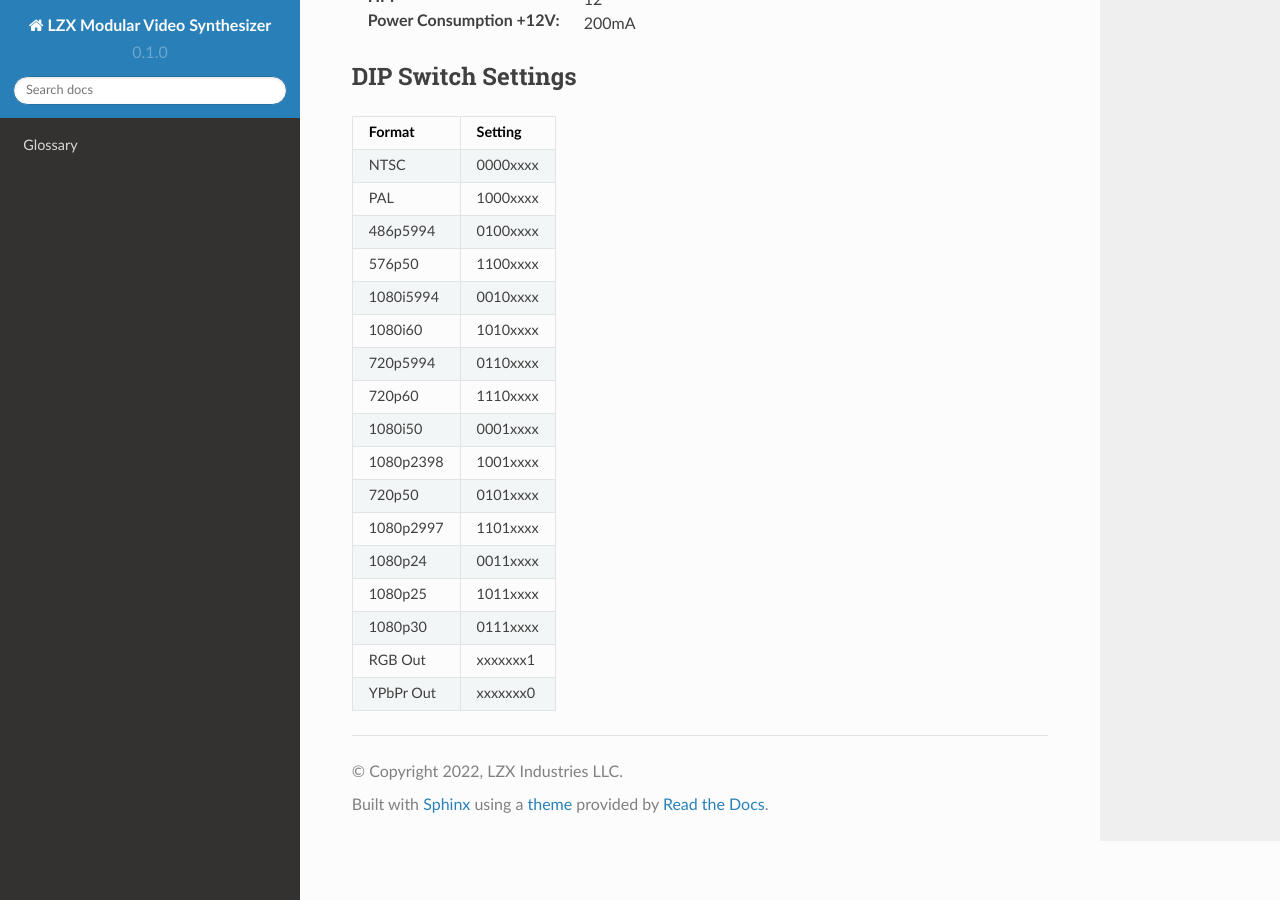
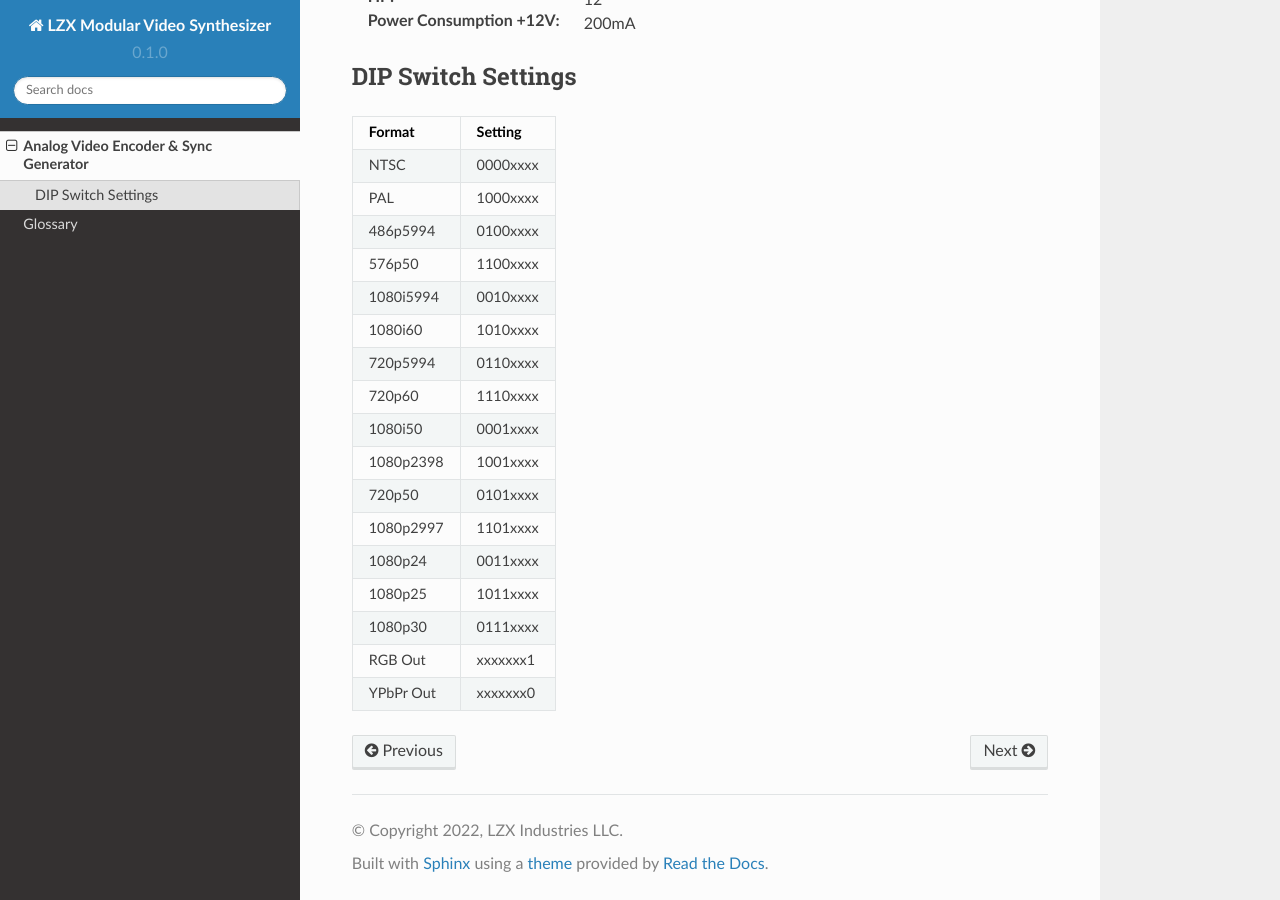
Before and after one commit to lzxindustries/lzxmodular, a Sphinx documentation site: the page built from docs/source/analog_video_encoder_and_sync_generator.rst, in a window 1280 px wide and 900 px high, scrolled down 796 px. Built offline with Sphinx 7.4.7 and the Read the Docs theme 2.0.0, drawn with Linux system fonts in a browser that asks for light colours; pages that are not in the unit, such as notebooks, are missing from menus.

Commit message:
Update index.rst

```diff
--- a/docs/source/index.rst
+++ b/docs/source/index.rst
@@ -7,8 +7,8 @@ Modules
 -----------
 
 .. toctree::
-   12hp_encoder_sync_generator
-   12hp_dual_shape_generator
+   analog_video_encoder_and_sync_generator
+   dual_shape_generator_and_ramp_generator
 
 Reference
 ------------
```
